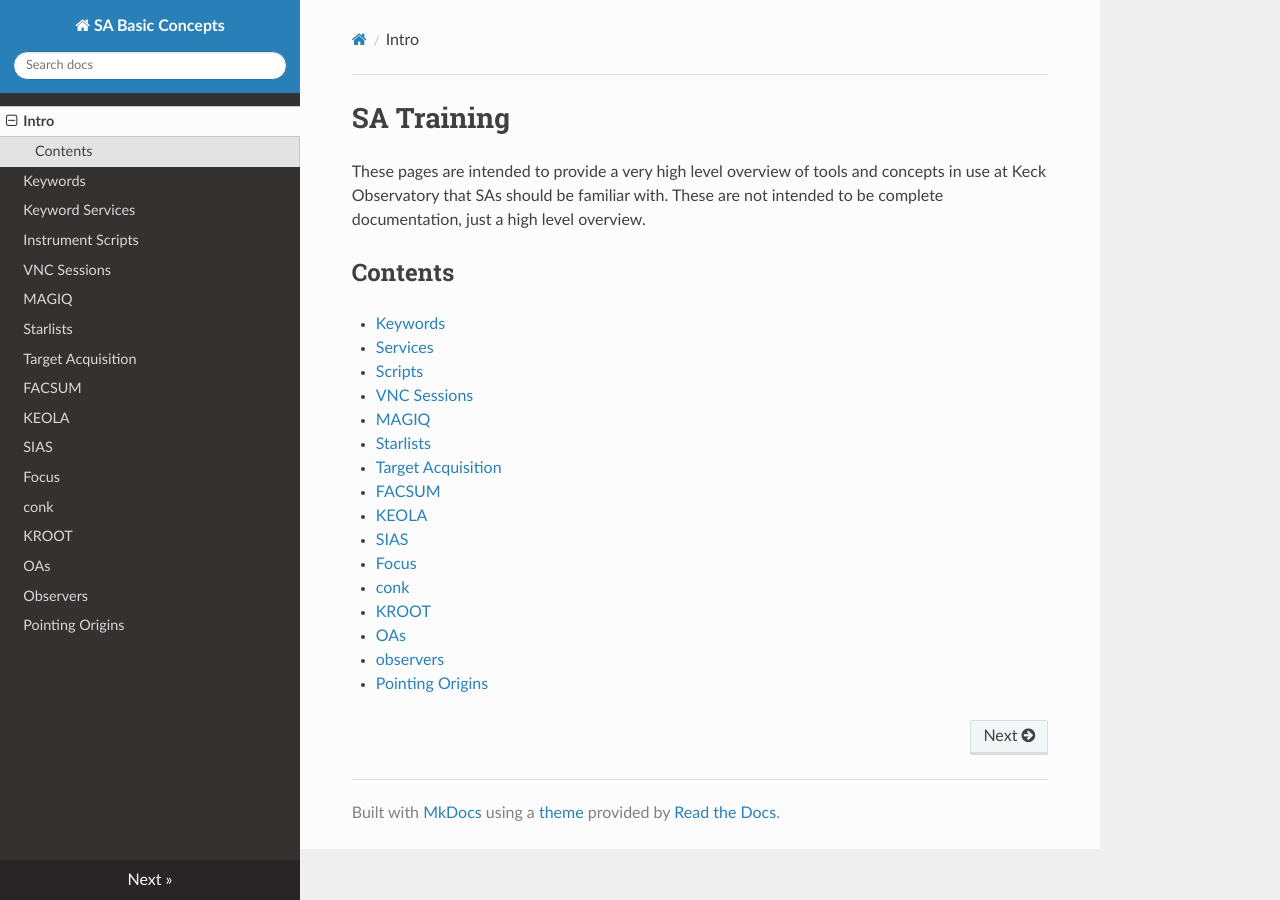
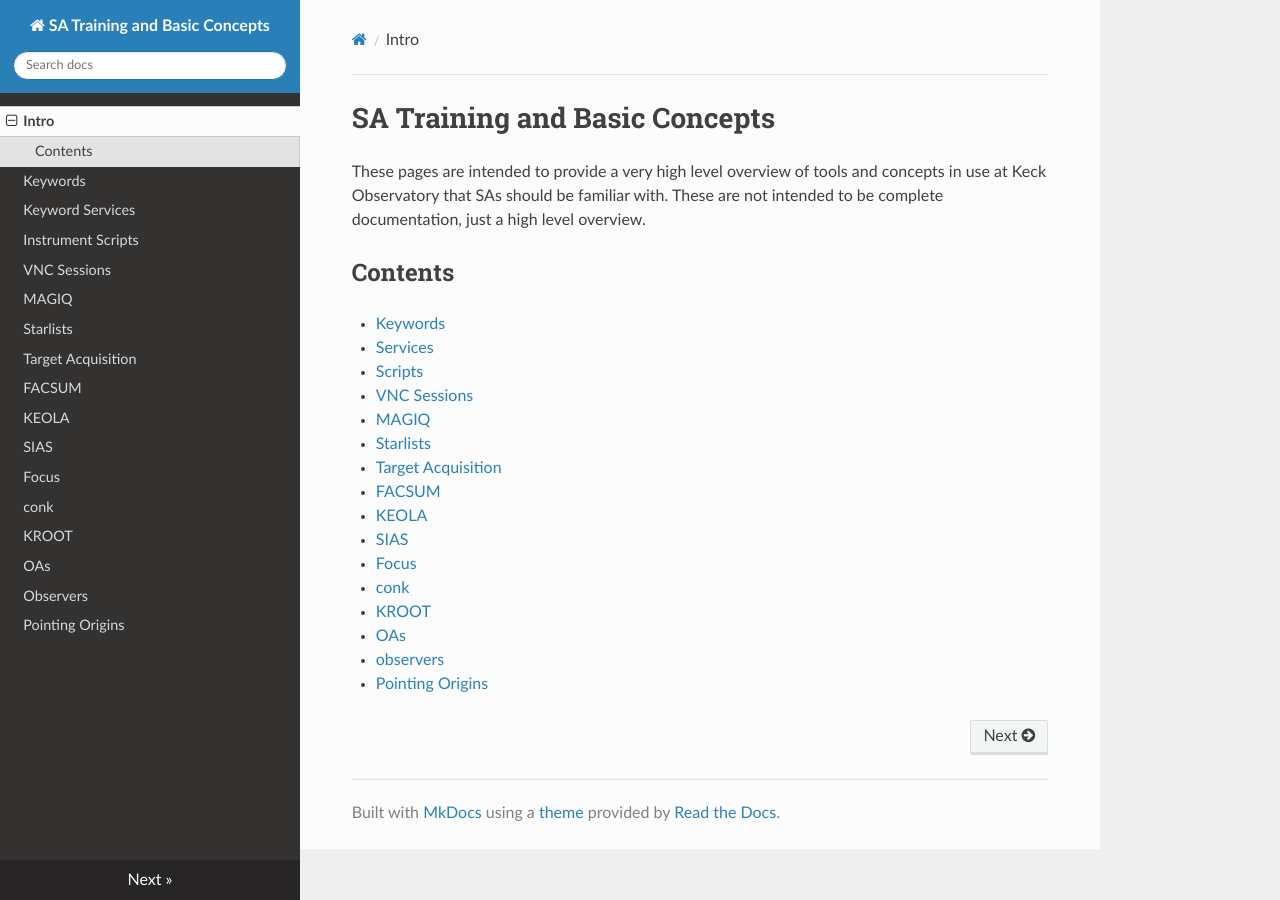
Before and after one commit to joshwalawender/SATraining, an MkDocs documentation site: the page built from docs/index.md, in a window 1280 px wide. Built offline with MkDocs 1.6.1, drawn with Linux system fonts in a browser that asks for light colours; nearby versions of some CDN libraries.

Commit message:
Update name

```diff
--- a/docs/index.md
+++ b/docs/index.md
@@ -1,4 +1,4 @@
-# SA Training
+# SA Training and Basic Concepts
 
 These pages are intended to provide a very high level overview of tools and concepts in use at Keck Observatory that SAs should be familiar with.  These are not intended to be complete documentation, just a high level overview.
 
--- a/mkdocs.yml
+++ b/mkdocs.yml
@@ -1,4 +1,4 @@
-site_name: SA Basic Concepts
+site_name: SA Training and Basic Concepts
 theme:
     name: readthedocs
 nav:
```
